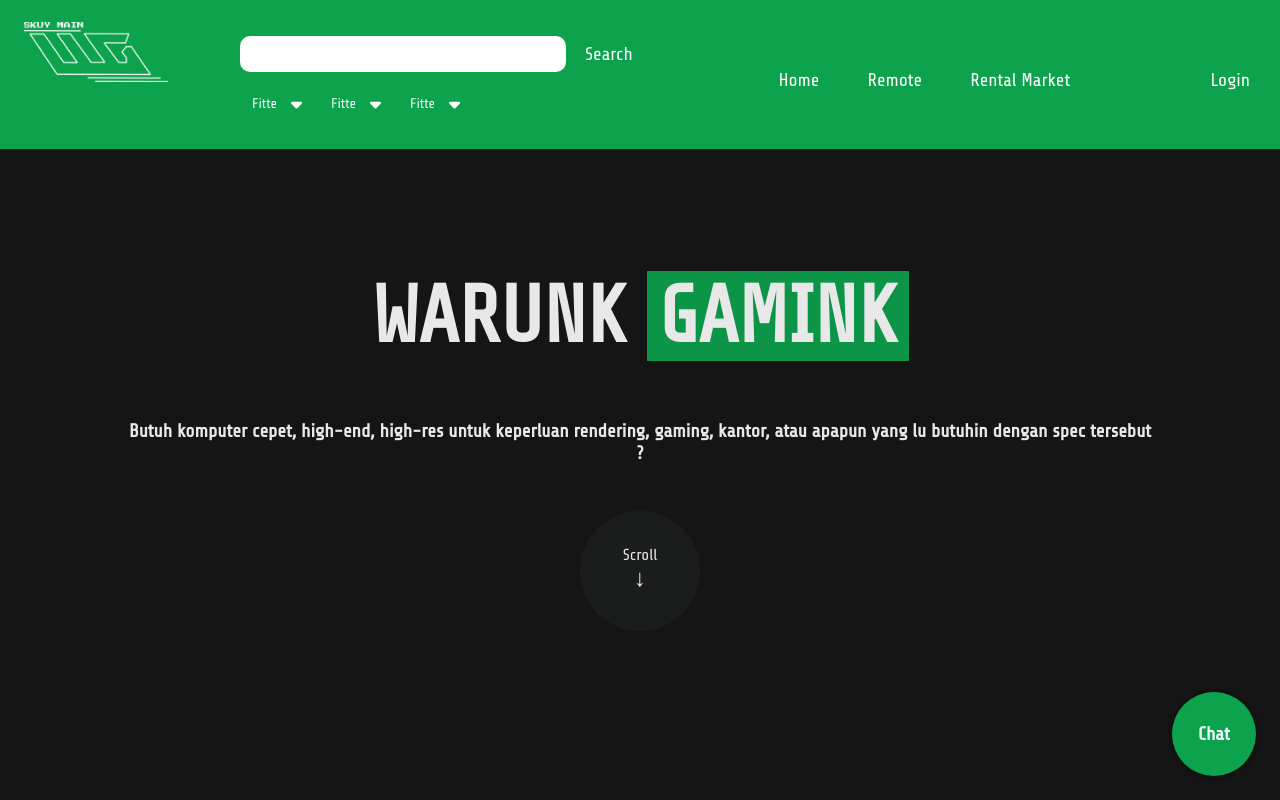
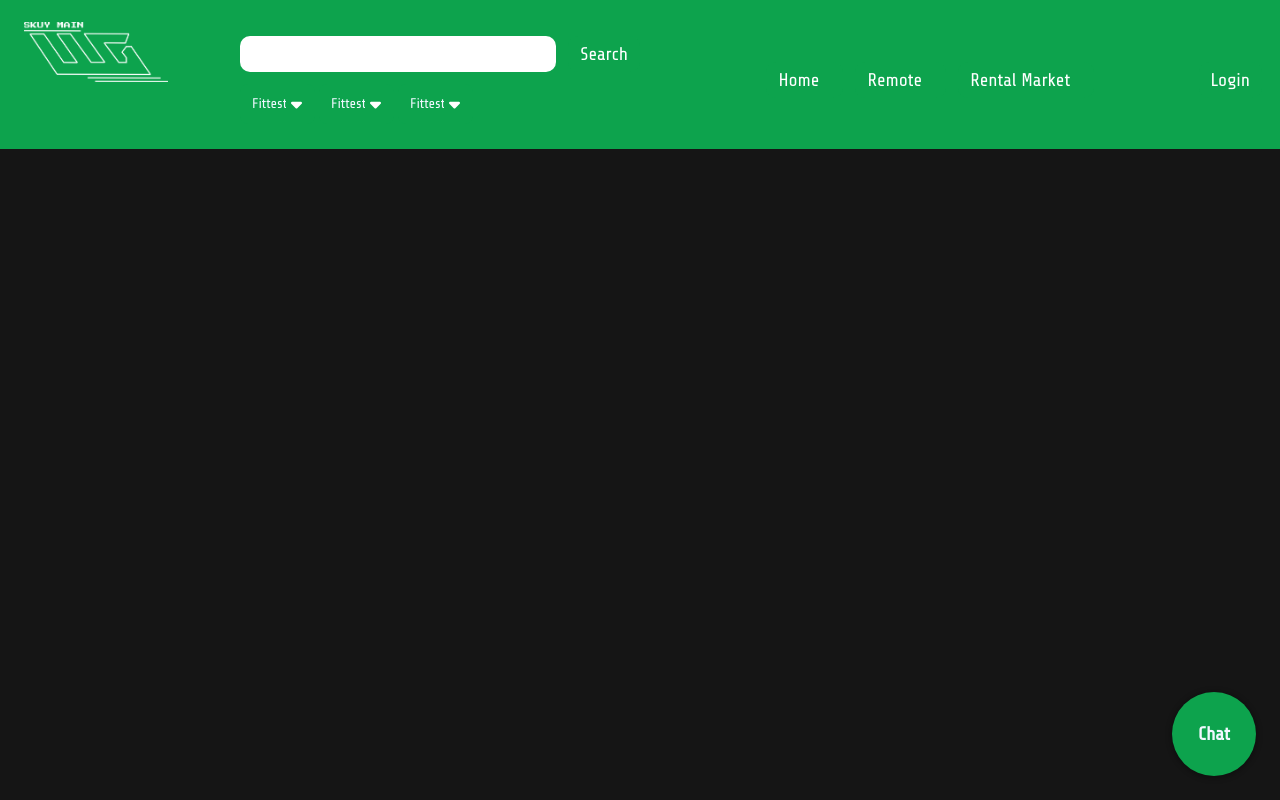
Before and after one commit to fakhripraya/wg-mothership, a React (Create React App) app: page / in a window 1280 px wide. Shown: the top 800 px of the page. Built offline with nearby package versions, Linux system fonts and the light colour scheme.

Commit message:
test overriding container

```diff
--- a/src/components/OveriddingContainer/style.scss
+++ b/src/components/OveriddingContainer/style.scss
@@ -1,5 +1,5 @@
 .overriding-container {
-    position: fixed;
+    position: relative;
     width: 100vw;
     height: 100vh;
     overflow-y: scroll;
--- a/src/index.css
+++ b/src/index.css
@@ -6,7 +6,3 @@ body,html {
   -moz-osx-font-smoothing: grayscale;
   overflow-x: hidden;
 }
-
-*{
-  overflow: hidden !important;
-}
```
